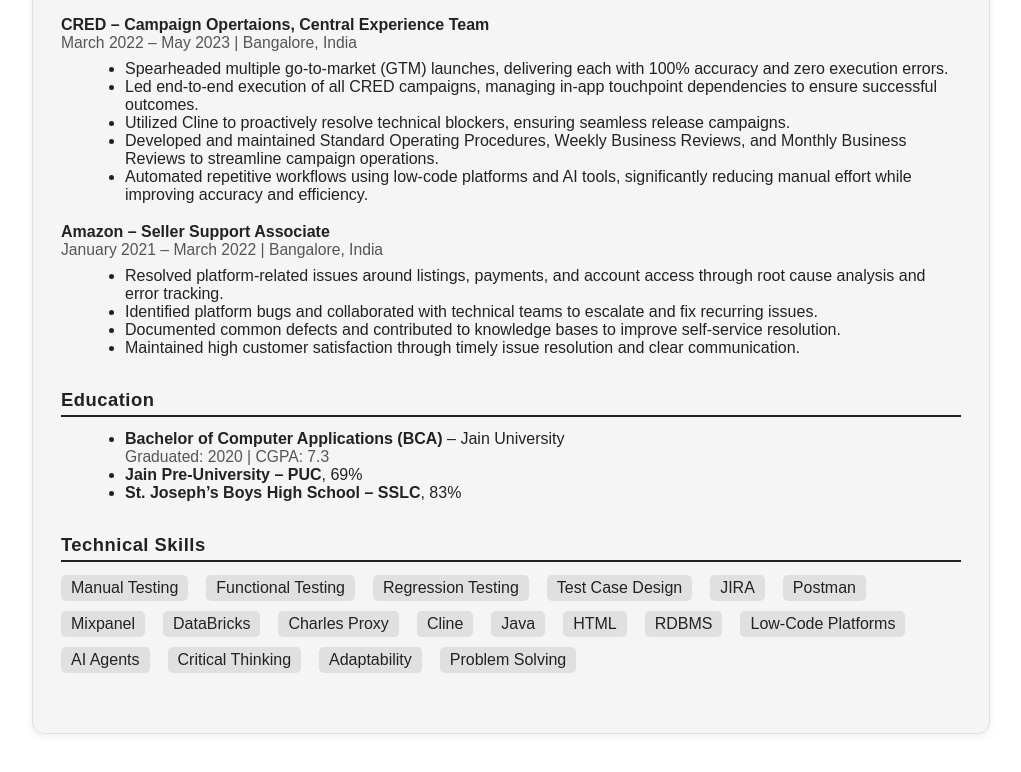
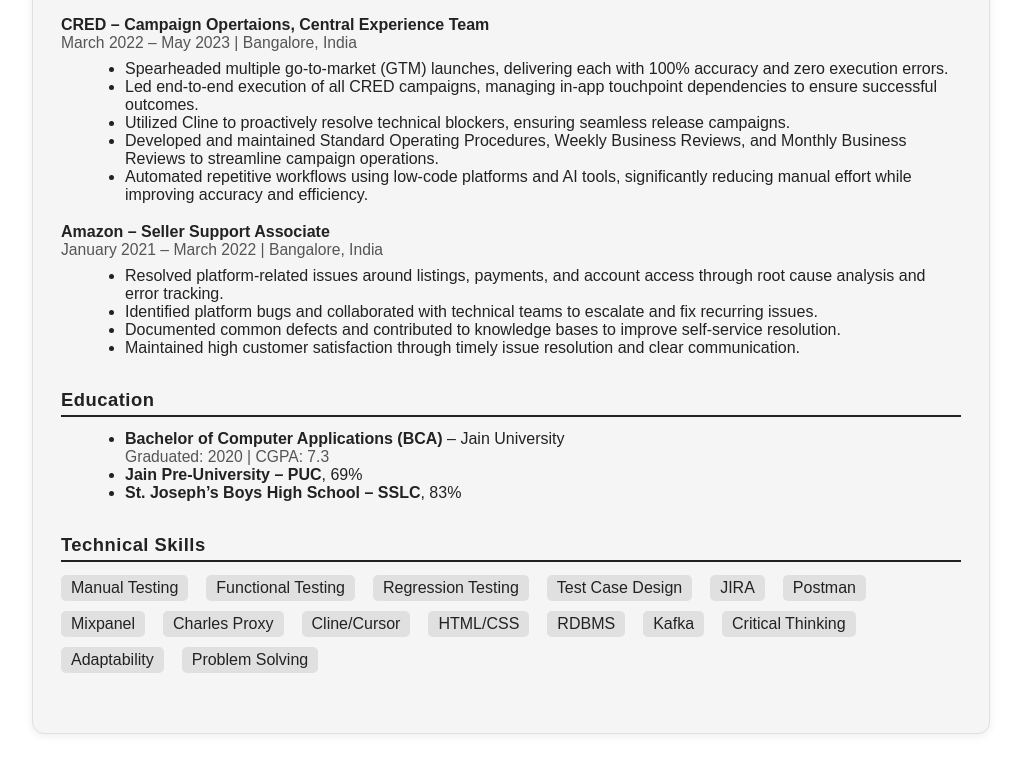
Before and after one commit to asharkhan-11/resume-site, a plain HTML site: page index.html in a window 1280 px wide. Shown: the part 814-1586 px from the top of the page, without its empty margins (129-1150 px from the left). Drawn offline with Linux system fonts and the light colour scheme.

Commit message:
Update skills list in index.html
Removed 'DataBricks' and added 'Kafka', 'Cline/Cursor', and 'HTML/CSS' to the list.

```diff
--- a/index.html
+++ b/index.html
@@ -318,14 +318,11 @@
         <li>JIRA</li>
         <li>Postman</li>
         <li>Mixpanel</li>
-        <li>DataBricks</li>
         <li>Charles Proxy</li>
-        <li>Cline</li>
-        <li>Java</li>
-        <li>HTML</li>
+        <li>Cline/Cursor</li>
+        <li>HTML/CSS</li>
         <li>RDBMS</li>
-        <li>Low-Code Platforms</li>
-        <li>AI Agents</li>
+        <li>Kafka</li>
         <li>Critical Thinking</li>
         <li>Adaptability</li>
         <li>Problem Solving</li>
```
